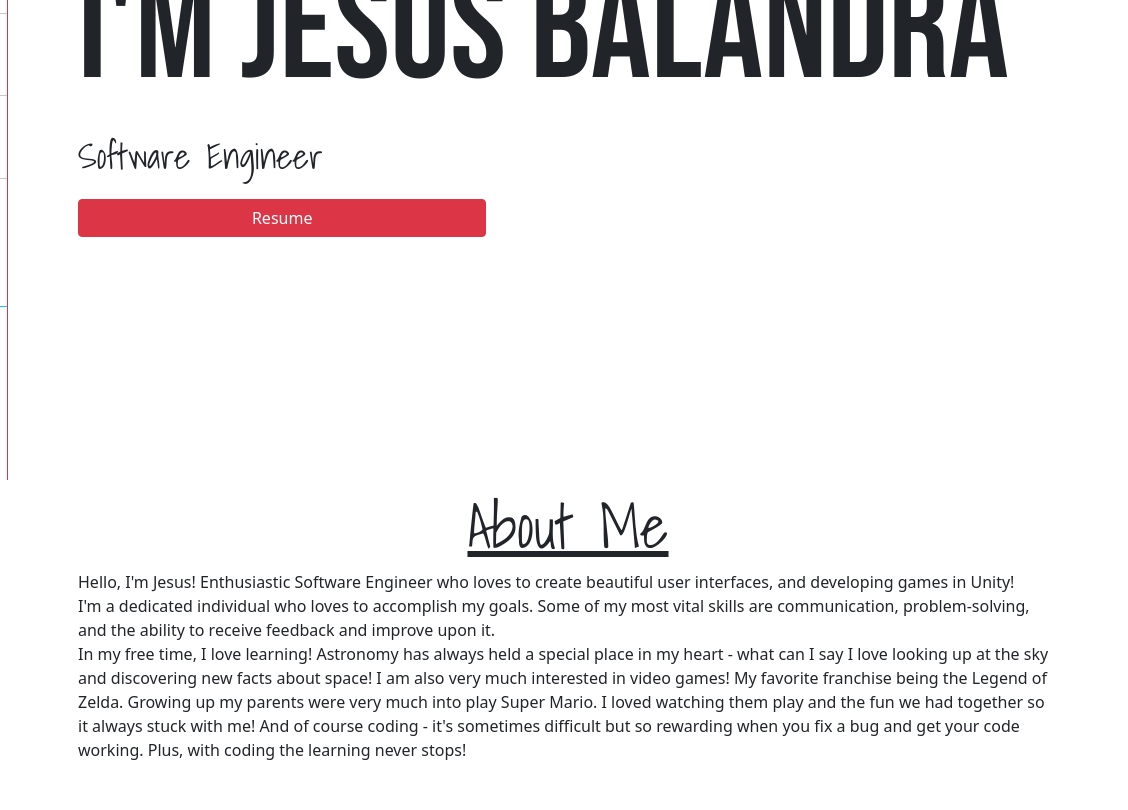
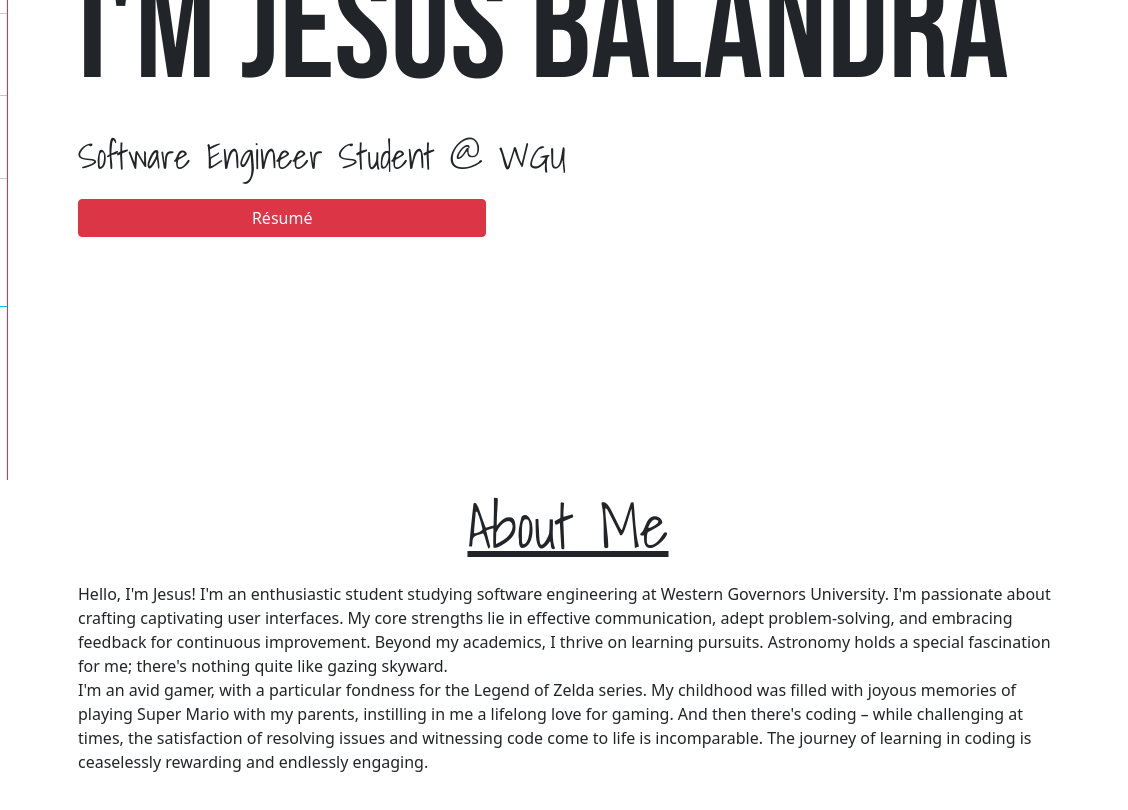
Before and after one commit to OddTK/Updated-Portfolio, a plain HTML site: page index.html in a window 1280 px wide. Shown: the part 320-1130 px from the top of the page, 152-1280 px from the left. Drawn offline with nearby package versions, Linux system fonts and the light colour scheme.

Commit message:
updated resume and about me

```diff
--- a/assets/style.css
+++ b/assets/style.css
@@ -1,6 +1,11 @@
 :root {
   --grey: #818181;
   --black: #111;
+}
+
+.about-p {
+  margin-top: 2%;
+
 }
 
 h1.header {
--- a/index.html
+++ b/index.html
@@ -49,26 +49,21 @@
 <!-- Page content -->
 <div class="main">
     <div class="header">
-        <!-- <div class="custom-shape-divider-top-1642953849">
-            <svg data-name="Layer 1" xmlns="http://www.w3.org/2000/svg" viewBox="0 0 1200 120" preserveAspectRatio="none">
-                <path d="M985.66,92.83C906.67,72,823.78,31,743.84,14.19c-82.26-17.34-168.06-16.33-250.45.39-57.84,11.73-114,31.07-172,41.86A600.21,600.21,0,0,1,0,27.35V120H1200V95.8C1132.19,118.92,1055.71,111.31,985.66,92.83Z" class="shape-fill"></path>
-            </svg>
-        </div> -->
     <header id="header" class="content">
         <br>
         <br>
         <br>
         <h1 class="header"><span>Hello</span> </br> I'm <span>J</span>esus <span>B</span>alandra</h1>
-        <p style="font-family: 'Shadows Into Light', cursive; font-size: 35px;">Software Engineer </p>
+        <p style="font-family: 'Shadows Into Light', cursive; font-size: 35px;">Software Engineer Student @ WGU</p>
         <!-- ADD little images of HTML, CSS, JAVASCRIPT, REACT, C# and UNITY HERE -->
-        <a class="btn btn-danger col-5" href="https://drive.google.com/file/d/1g98MdkmMuh865XDznyeQZlxo5qxbHREB/view?usp=sharing" target="_blank">Resume</a>
+        <a class="btn btn-danger col-5" href="https://drive.google.com/file/d/1EIr0_fdS8FLsI8v-WMddX2gZur_N1BTL/view?usp=sharing" target="_blank">Résumé</a>
     </header>
     </div>
 
     <section class="content" id="about">
         <div class="about--text-cnt">
             <h1 class="text-center" style="text-decoration: underline; font-family: 'Shadows Into Light', cursive; font-size: 60px;">About Me</h1>
-            <p class="about-p">Hello, I'm Jesus! Enthusiastic Software Engineer who loves to create beautiful user interfaces, and developing games in Unity! <br /> I'm a dedicated individual who loves to accomplish my goals. Some of my most vital skills are communication, problem-solving, and the ability to receive feedback and improve upon it. <br /> In my free time, I love learning! Astronomy has always held a special place in my heart - what can I say I love looking up at the sky and discovering new facts about space! I am also very much interested in video games! My favorite franchise being the Legend of Zelda. Growing up my parents were very much into play Super Mario. I loved watching them play and the fun we had together so it always stuck with me! And of course coding - it's sometimes difficult but so rewarding when you fix a bug and get your code working. Plus, with coding the learning never stops!</p>
+            <p class="about-p">Hello, I'm Jesus! I'm an enthusiastic student studying software engineering at Western Governors University. I'm passionate about crafting captivating user interfaces. My core strengths lie in effective communication, adept problem-solving, and embracing feedback for continuous improvement. Beyond my academics, I thrive on learning pursuits. Astronomy holds a special fascination for me; there's nothing quite like gazing skyward. <br />I'm an avid gamer, with a particular fondness for the Legend of Zelda series. My childhood was filled with joyous memories of playing Super Mario with my parents, instilling in me a lifelong love for gaming. And then there's coding – while challenging at times, the satisfaction of resolving issues and witnessing code come to life is incomparable. The journey of learning in coding is ceaselessly rewarding and endlessly engaging.</p>
         </div>
     </section>
 
```
